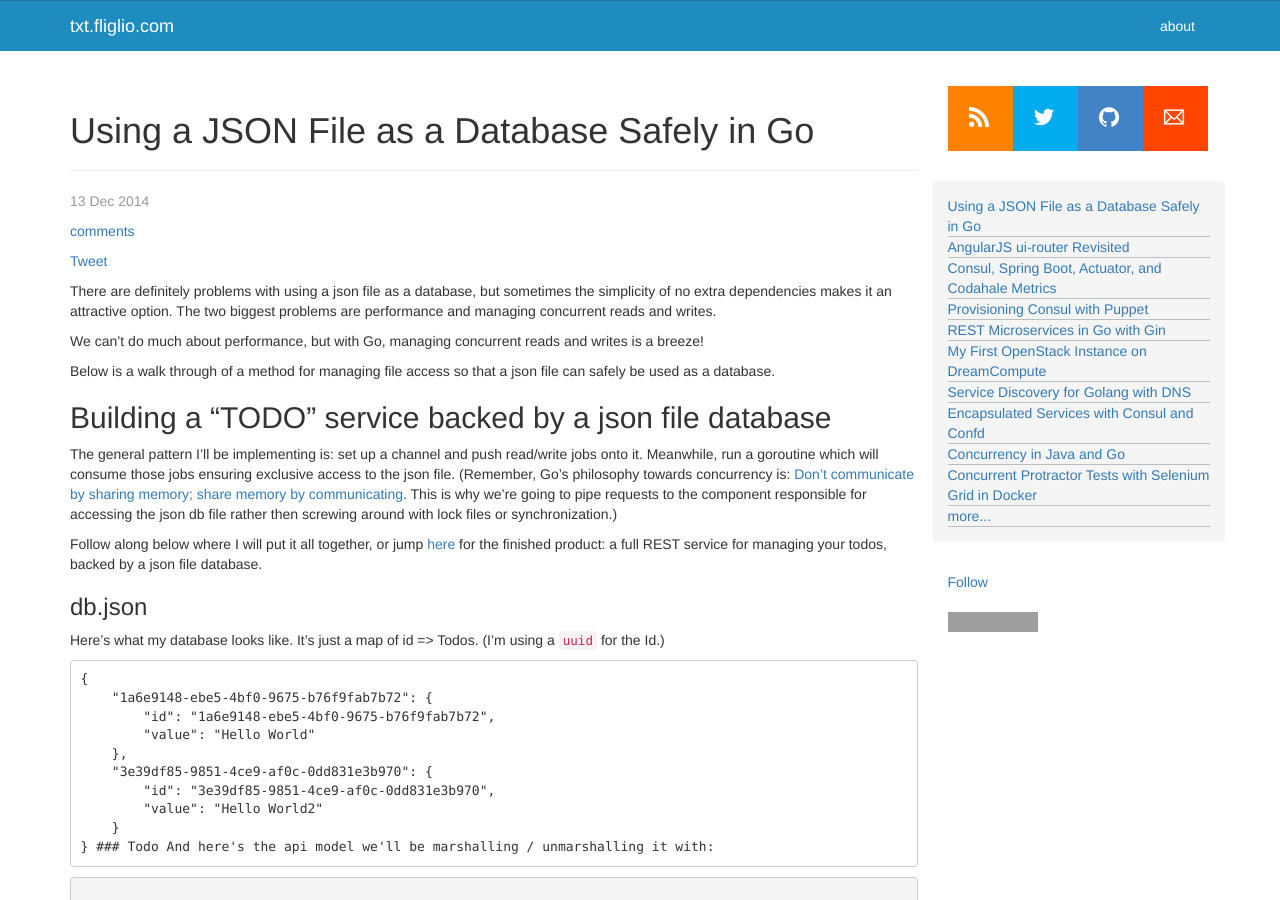
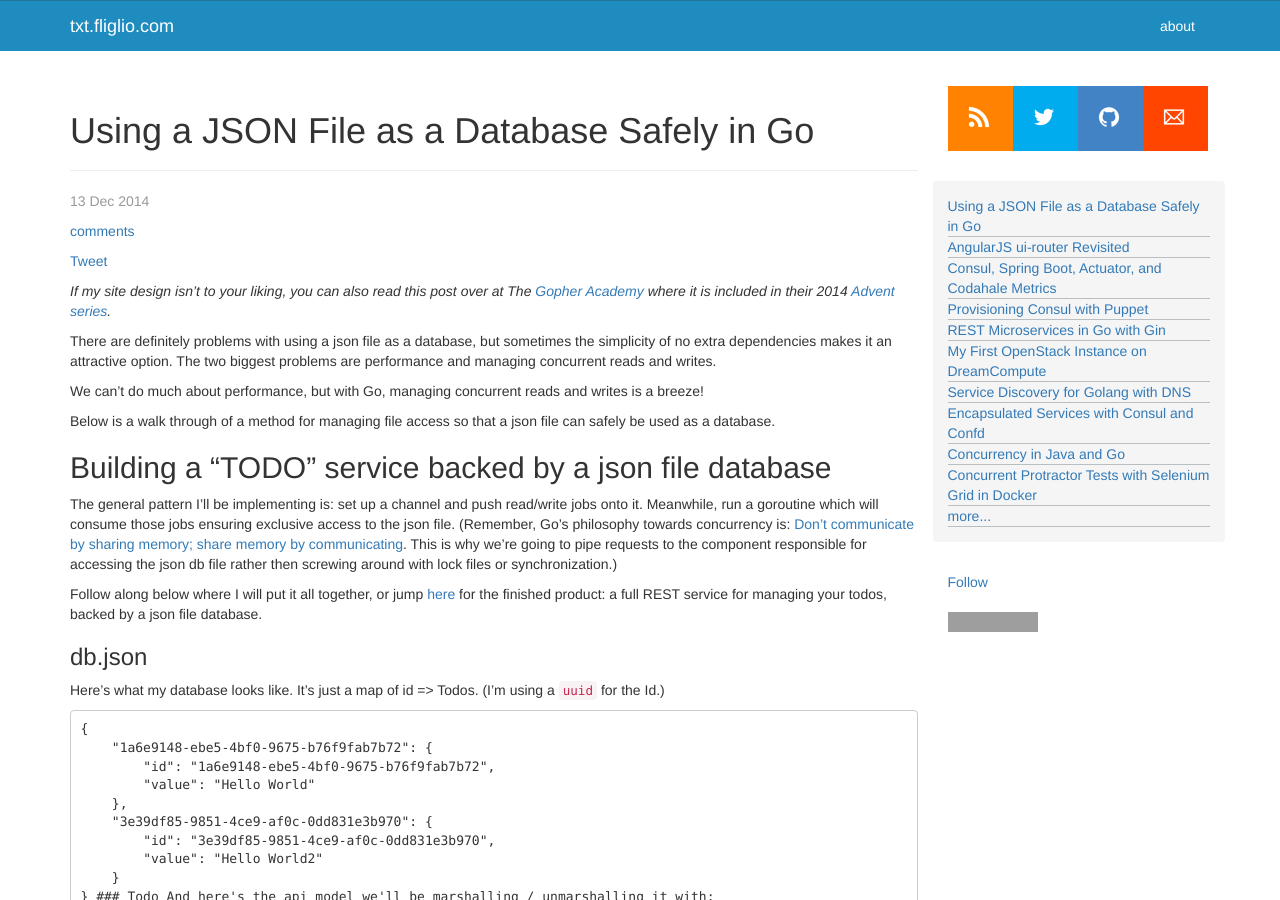
Before and after one commit to benschw/benschw.github.io, a Jekyll site: the page built from _posts/2014-12-13-safe-json-file-db-in-go.markdown, in a window 1280 px wide and 900 px high. Built offline with Jekyll 4.4.1, drawn with Linux system fonts in a browser that asks for light colours; nearby versions of some CDN libraries; Markdown is read by kramdown in place of the engine named in the settings; comment, search, counter and statistics services are not loaded; grey boxes are pictures that could not be loaded.

Commit message:
update(jsondb): adding link to gopher academy

```diff
--- a/_posts/2014-12-13-safe-json-file-db-in-go.markdown
+++ b/_posts/2014-12-13-safe-json-file-db-in-go.markdown
@@ -9,6 +9,8 @@ categories:
 - Post
 tags: []
 ---
+
+_If my site design isn't to your liking, you can also read this post over at The [Gopher Academy](http://blog.gopheracademy.com/advent-2014/safe-json-file-db-in-go/) where it is included in their 2014 [Advent series](http://blog.gopheracademy.com/series/advent-2014/)._
 
 There are definitely problems with using a json file as a database, but sometimes the simplicity
 of no extra dependencies makes it an attractive option. The two biggest problems are performance
```
